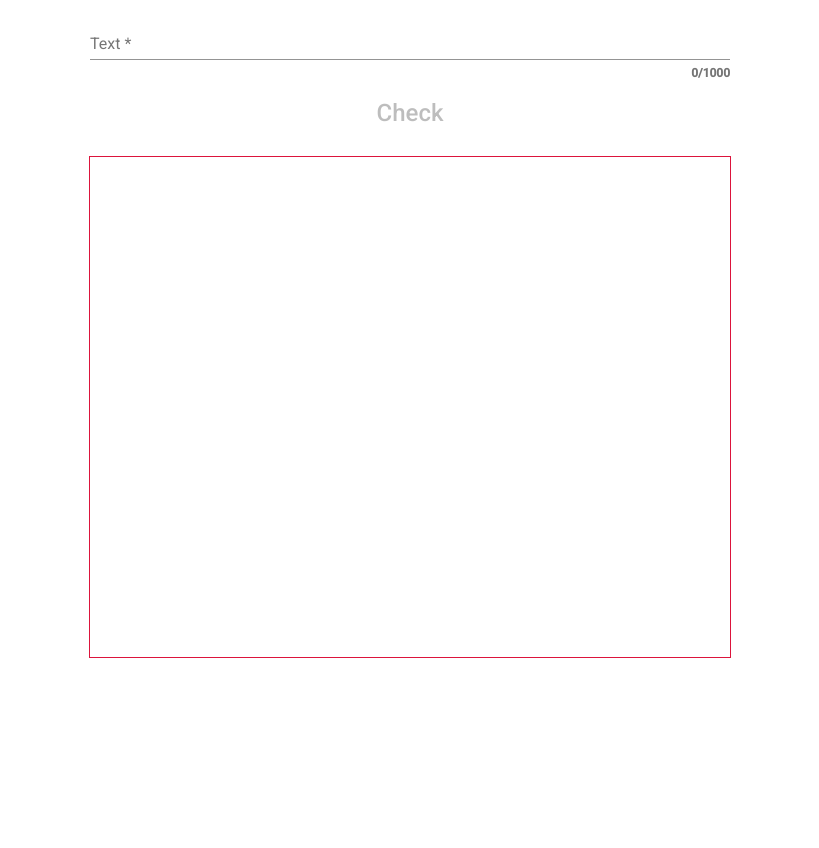
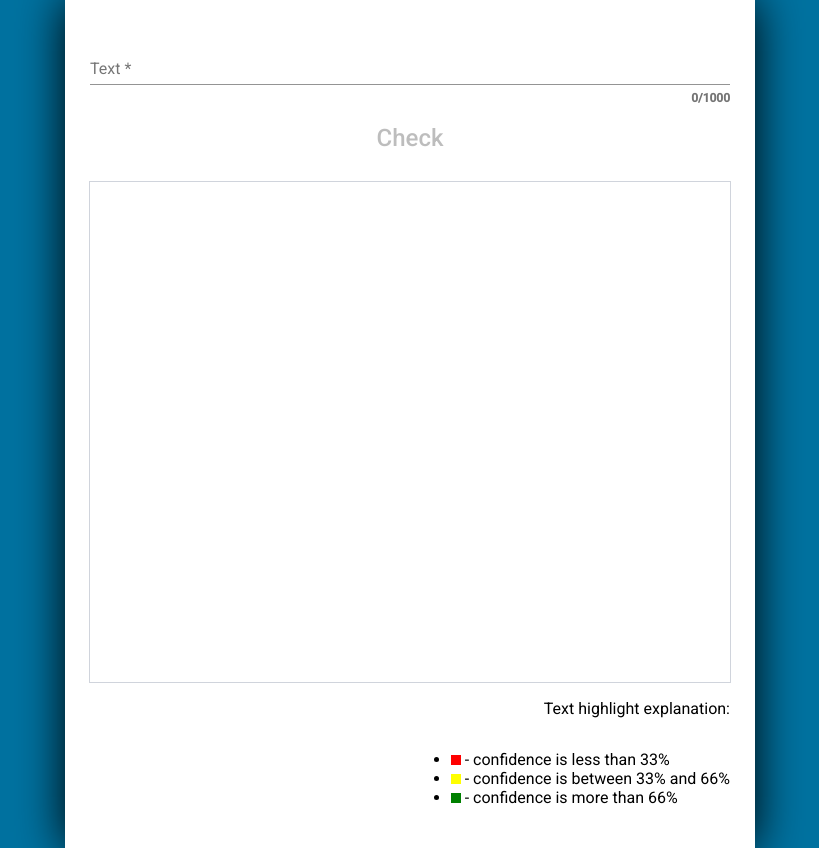
Before and after one commit to vladyslav-sazonov/ad-search, an Angular app: page / in a window 1280 px wide. Shown: the whole page, without its empty margins (230-1049 px from the left). Before the commit the page ends 800 px from the top, so only its background shows below. Built offline with nearby package versions, Linux system fonts and the light colour scheme; what ngx-spinner would draw is missing.

Commit message:
Added some styles

```diff
--- a/src/app/app.component.html
+++ b/src/app/app.component.html
@@ -1,7 +1,7 @@
-<div>
+<ng-container>
   <ngx-spinner bdColor="rgba(51,51,51,0.8)"
                size="medium"
                color="#fff"
                type="square-jelly-box"></ngx-spinner>
   <app-text-check></app-text-check>
-</div>
+</ng-container>
--- a/src/app/app.component.scss
+++ b/src/app/app.component.scss
@@ -0,0 +1,3 @@
+:host {
+  height: 100%;
+}
--- a/src/app/components/check-result/check-result.component.scss
+++ b/src/app/components/check-result/check-result.component.scss
@@ -1,7 +1,7 @@
 :host {
   margin-top: 25px;
-  width: 50%;
+  width: 100%;
   height: 500px;
-  border: 1px solid crimson;
+  border: 1px solid #d0d4dc;
   overflow-y: scroll;
 }
--- a/src/app/components/text-check/text-check.component.html
+++ b/src/app/components/text-check/text-check.component.html
@@ -1,3 +1,4 @@
+<ng-container>
 <div class="container">
   <form [formGroup]="textForm">
     <mat-form-field>
@@ -15,4 +16,14 @@
   </form>
 
   <app-check-result [result]="result" [text]="textForm.value.text"></app-check-result>
+
+  <div class="explanation">
+    <p>Text highlight explanation:</p>
+    <ul>
+      <li><span class="color"></span> - confidence is less than 33%</li>
+      <li><span class="color"></span> - confidence is between 33% and 66%</li>
+      <li><span class="color"></span> - confidence is more than 66%</li>
+    </ul>
+  </div>
 </div>
+</ng-container>
--- a/src/app/components/text-check/text-check.component.scss
+++ b/src/app/components/text-check/text-check.component.scss
@@ -1,15 +1,26 @@
+:host {
+  display: flex;
+  flex-direction: column;
+  align-items: center;
+  width: 100%;
+  height: 100%;
+}
 .container {
   display: flex;
   flex-direction: column;
   align-items: center;
-  width: 100%;
+  width: 50%;
+  height: 100%;
+  padding: 25px;
+  background: white;
+  box-shadow: 0px 0px 45px black;
   form {
     display: flex;
     flex-direction: column;
     align-items: center;
     width: 100%;
     mat-form-field {
-      width: 50%;
+      width: 100%;
       margin: 15px 0;
     }
 
@@ -18,4 +29,34 @@
       font-size: 24px;
     }
   }
+  .explanation {
+    display: flex;
+    flex-direction: column;
+    align-items: end;
+    width: 100%;
+    ul {
+      li {
+        .color {
+          display: inline-block;
+          width: 10px;
+          height: 10px;
+        }
+      }
+      li:nth-child(1) {
+        .color {
+          background: red;
+        }
+      }
+      li:nth-child(2) {
+        .color {
+          background: yellow;
+        }
+      }
+      li:nth-child(3) {
+        .color {
+          background: green;
+        }
+      }
+    }
+  }
 }
--- a/src/styles.css
+++ b/src/styles.css
@@ -1,4 +1,7 @@
 /* You can add global styles to this file, and also import other style files */
 
-html, body { height: 100%; }
+html, body {
+  height: 100%;
+  background: #0072a0;
+}
 body { margin: 0; font-family: Roboto, "Helvetica Neue", sans-serif; }
```
